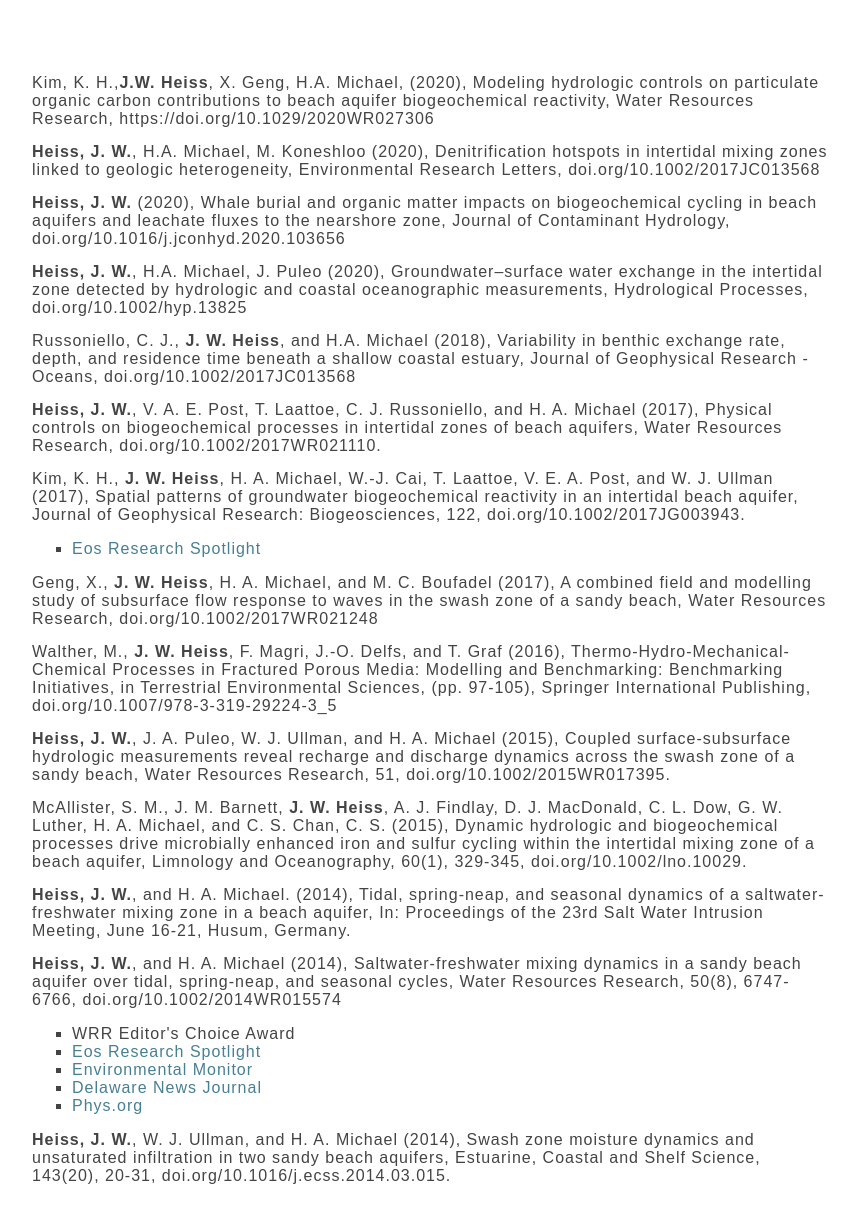
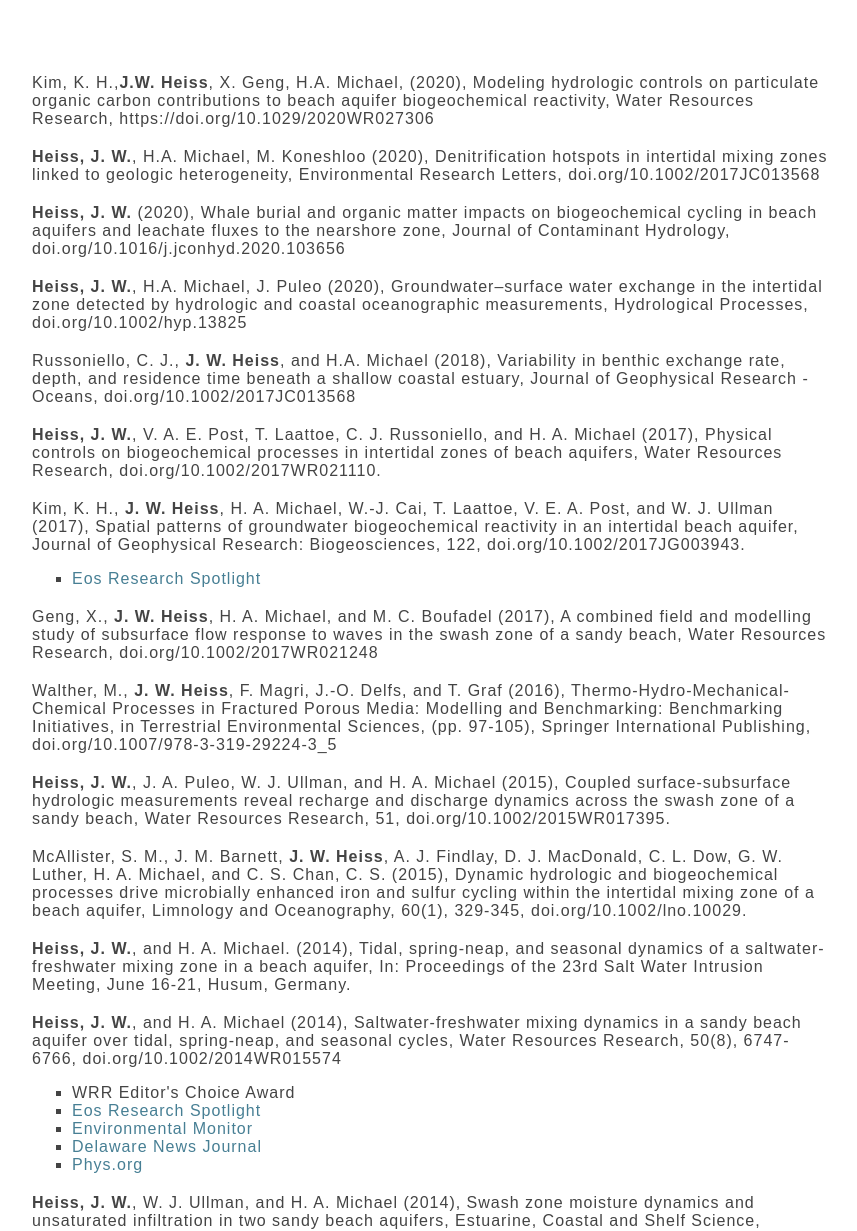
Before and after one commit to jwheiss/jwheiss.github.io, a PHP site: page /publications.html in a window 1280 px wide. Shown: the part 440-1671 px from the top of the page, without its empty margins (208-1065 px from the left). Run offline with PHP 8.4, Linux system fonts and the light colour scheme; some web fonts are replaced.

Commit message:
Update main.css

```diff
--- a/resources/main.css
+++ b/resources/main.css
@@ -212,7 +212,7 @@ a:hover {
 #content-inner h2 {
 	margin: 0;
 	padding: 0;
-	margin-bottom: 15;
+	margin-bottom: 20;
 	text-transform: none;
 	color: #444444;
 	letter-spacing: 1px;
```
